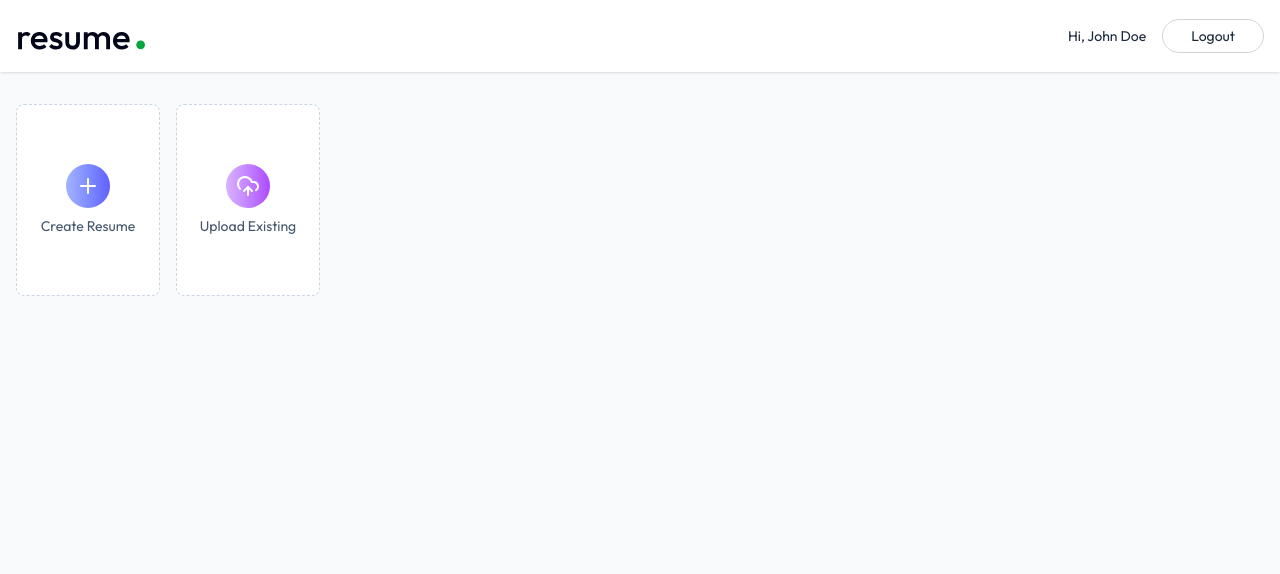
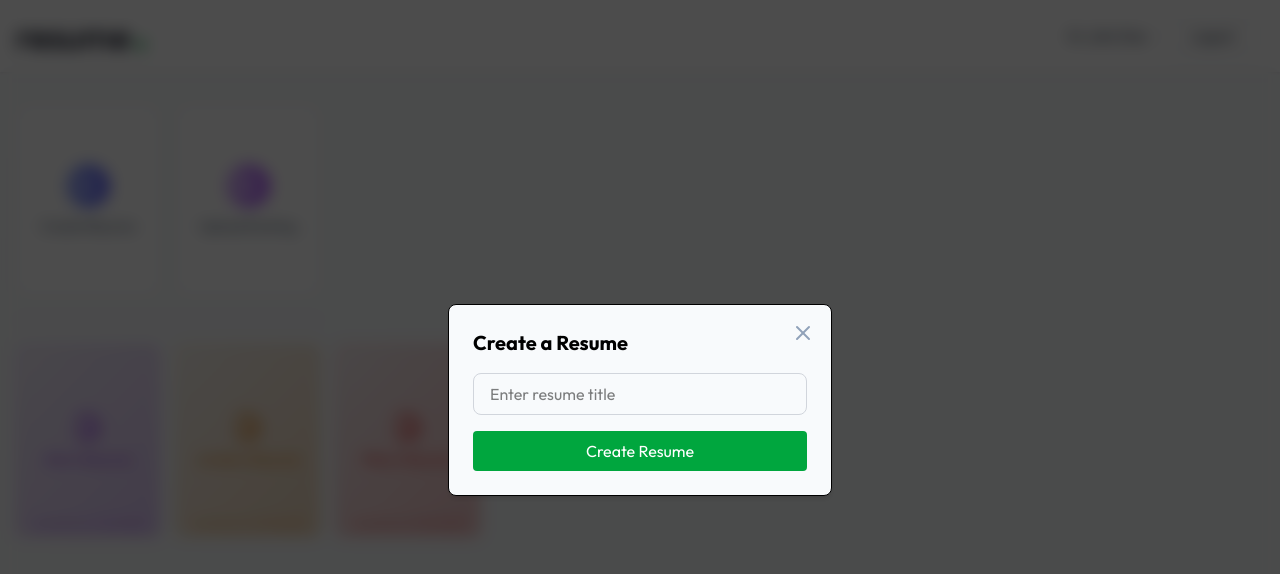
Before and after one commit to Anika-55/ai-resume-builder, a React (Vite) app: page /app in a window 1280 px wide. Both pictures are taken after a click on the button "Create Resume". Shown: the top 574 px of the page. Built offline with nearby package versions, Linux system fonts and the light colour scheme.

Commit message:
dashboard start

```diff
--- a/src/index.css
+++ b/src/index.css
@@ -10,4 +10,11 @@
   button{
     @apply cursor-pointer;
   }
+  input:not([type='checkbox']){
+    @apply outline-none focus:ring border border-gray-300 focus:ring-blue-500 focus:border-blue-500 rounded-lg
+  }
+  textarea{
+
+   @apply outline-none focus:ring border border-gray-300 focus:ring-blue-500 focus:border-blue-500 rounded-lg resize-none
 }
+}
--- a/src/pages/Dashboard.jsx
+++ b/src/pages/Dashboard.jsx
@@ -1,7 +1,46 @@
-import { PlusIcon, UploadCloudIcon } from "lucide-react";
-import React from "react";
+import {
+  FilePenLineIcon,
+  PencilIcon,
+  PlusIcon,
+  TrashIcon,
+  UploadCloud,
+  UploadCloudIcon,
+  XIcon,
+} from "lucide-react";
+import React, { useEffect, useState } from "react";
+import { dummyResumeData } from "../assets/assets";
+import { useNavigate } from "react-router-dom";
 
 const Dashboard = () => {
+  const colors = ["#9333ea", "#d97706", "#dc2626", "#0284c7", "#16a34a"];
+  const [allResumes, setAllResumes] = useState([]);
+  const [showCreateResume, setShowCreateResume] = useState(false);
+  const [showUploadResume, setShowUploadResume] = useState(false);
+  const [title, setTitle] = useState("");
+  const [resume, setResume] = useState(null);
+  const [editResumeId, setEditResumeId] = useState("");
+
+  const navigate = useNavigate();
+
+  const loadAllResumes = async () => {
+    setAllResumes(dummyResumeData);
+  };
+
+  const createResume = async (event) => {
+    event.preventDefault();
+    setShowCreateResume(false);
+    navigate(`/app/builder/res123`);
+  };
+
+  const uploadResume = async (event) => {
+    event.preventDefault();
+    setShowUploadResume(false);
+    navigate(`/app/builder/res123`);
+  };
+  useEffect(() => {
+    loadAllResumes();
+  }, []);
+
   return (
     <div className="">
       <div className="max-w-7xl mx-auto px-4 py-8">
@@ -10,18 +49,150 @@
         </p>
 
         <div className="flex gap-4">
-          <button className="w-full bg-white sm:max-w-36 h-48 flex flex-col items-center justify-center rounded-lg gap-2 text-slate-600 border border-dashed border-slate-300 group hover:border-indigo-500 hover:shadow=lg transition-all duration-300 cursor-pointer">
+          <button
+            onClick={() => setShowCreateResume(true)}
+            className="w-full bg-white sm:max-w-36 h-48 flex flex-col items-center justify-center rounded-lg gap-2 text-slate-600 border border-dashed border-slate-300 group hover:border-indigo-500 hover:shadow=lg transition-all duration-300 cursor-pointer"
+          >
             <PlusIcon className="size-11 transition-all duration-300 p-2.5 bg-gradient-to-r from-indigo-300 to-indigo-500 text-white rounded-full" />
             <p className="text-sm group-hover:text-indigo-500 transition-all">
               Create Resume
             </p>
           </button>
-          <button className="w-full bg-white sm:max-w-36 h-48 flex flex-col items-center justify-center rounded-lg gap-2 text-slate-600 border border-dashed border-slate-300 group hover:border-purple-500 hover:shadow=lg transition-all duration-300 cursor-pointer">
+          <button
+            onClick={() => setShowUploadResume(true)}
+            className="w-full bg-white sm:max-w-36 h-48 flex flex-col items-center justify-center rounded-lg gap-2 text-slate-600 border border-dashed border-slate-300 group hover:border-purple-500 hover:shadow=lg transition-all duration-300 cursor-pointer"
+          >
             <UploadCloudIcon className="size-11 transition-all duration-300 p-2.5 bg-gradient-to-r from-purple-300 to-purple-500 text-white rounded-full" />
-            <p className="text-sm group-hover:text-indigo-500 transition-all">
+            <p className="text-sm group-hover:text-purple-600 transition-all">
               Upload Existing
             </p>
           </button>
+        </div>
+
+        <hr className="border-slate-300 my-6 sm:w-[305px]" />
+
+        <div className="grid grid-cols-2 sm:flex flex-wrap gap-4">
+          {allResumes.map((resume, index) => {
+            const baseColor = colors[index % colors.length];
+            return (
+              <button
+                key={index}
+                className="relative w-full sm:max-w-36 h-48 flex flex-col items-center justify-center rounded-lg gap-2 border group hover:shadow-lg transition-all duration-300 cursor-pointer "
+                style={{
+                  background: `linear-gradient(135deg, ${baseColor}10, ${baseColor}40) `,
+                  borderColor: baseColor + "40",
+                }}
+              >
+                <FilePenLineIcon
+                  className="size-7 group-hover:scale-105 transition-all"
+                  style={{ color: baseColor }}
+                />
+                <p
+                  className="text-sm group-hover:scale-105 transition-all px-2 text-center"
+                  style={{ color: baseColor }}
+                >
+                  {resume.title}
+                </p>
+                <p
+                  className="absolute bottom-1 text-[11px] text-slate-400 group-hover:text-slate-500 transition-all duration-300 px-2 text-center"
+                  style={{ color: baseColor + "90" }}
+                >
+                  Updated on {new Date(resume.updatedAt).toLocaleDateString()}
+                </p>
+                <div className="absolute top-1 right-1 group-hover:flex items-center hidden">
+                  <TrashIcon className="size-7 p-1.5 hover:bg-white/50 rounded text-slate-700 transition-colors" />
+                  <PencilIcon className="size-7 p-1.5 hover:bg-white/50 rounded text-slate-700 transition-colors" />
+                </div>
+              </button>
+            );
+          })}
+        </div>
+
+        <div>
+          {showCreateResume && (
+            <form
+              onSubmit={createResume}
+              onClick={() => setShowCreateResume(false)}
+              className="fixed inset-0 bg-black/70 backdrop-blur bg-opacity-50 z-10 flex items-center justify-center"
+            >
+              <div
+                onClick={(e) => e.stopPropagation()}
+                className="relative bg-slate-50 border shadow-md rounded-lg w-full max-w-sm p-6"
+              >
+                <h2 className="text-xl font-bold mb-4">Create a Resume</h2>
+                <input
+                  onChange={(e) => setTitle(e.target.value)}
+                  value={title}
+                  type="text"
+                  placeholder="Enter resume title"
+                  className="w-full px-4 py-2 mb-4 focus:border-green-600 ring-gray-600"
+                  required
+                />
+                <button className="w-full py-2 bg-green-600 text-white rounded hover:bg-green-700 transition-colors">
+                  Create Resume
+                </button>
+                <XIcon
+                  className="absolute top-4 right-4 text-slate-400 hover:text-slate-600 cursor-pointer transition-colors"
+                  onClick={() => {
+                    setShowCreateResume(false);
+                    setTitle("");
+                  }}
+                />
+              </div>
+            </form>
+          )}
+
+          {showUploadResume && (
+            <form
+              onSubmit={uploadResume}
+              onClick={() => setShowUploadResume(false)}
+              className="fixed inset-0 bg-black/70 backdrop-blur bg-opacity-50 z-10 flex items-center justify-center"
+            >
+              <div
+                onClick={(e) => e.stopPropagation()}
+                className="relative bg-slate-50 border shadow-md rounded-lg w-full max-w-sm p-6"
+              >
+                <h2 className="text-xl font-bold mb-4">Upload Resume</h2>
+                <input
+                  onChange={(e) => setTitle(e.target.value)}
+                  value={title}
+                  type="text"
+                  placeholder="Enter resume title"
+                  className="w-full px-4 py-2 mb-4 focus:border-green-600 ring-gray-600"
+                  required
+                />
+
+                <div>
+                  <label
+                    htmlFor="resume-input"
+                    className="block text-sm text-slate-700"
+                  >
+                    Select resume file
+                    <div className="flex flex-col items-center justify-center gap-2 border group text-slate-400 border-slate-400 border-dashed rounded-md p-4 py-10 my-4 hover:border-green-500 hover:text-green-700 cursor-pointer transition-colors">
+                      {resume ? (
+                        <p className="text-green-700">{resume.name}</p>
+                      ) : (
+                        <>
+                          <UploadCloud className="size-14 stroke-1" />
+                          <p>Upload resume</p>
+                        </>
+                      )}
+                    </div>
+                  </label>
+                </div>
+                <button className="w-full py-2 bg-green-600 text-white rounded hover:bg-green-700 transition-colors">
+                  Upload Resume
+                </button>
+                <XIcon
+                  className="absolute top-4 right-4 text-slate-400 hover:text-slate-600 cursor-pointer transition-colors"
+                  onClick={() => {
+                    setShowUploadResume(false);
+                    setTitle("");
+                  }}
+                />
+              </div>
+            </form>
+          )}
         </div>
       </div>
     </div>
```
